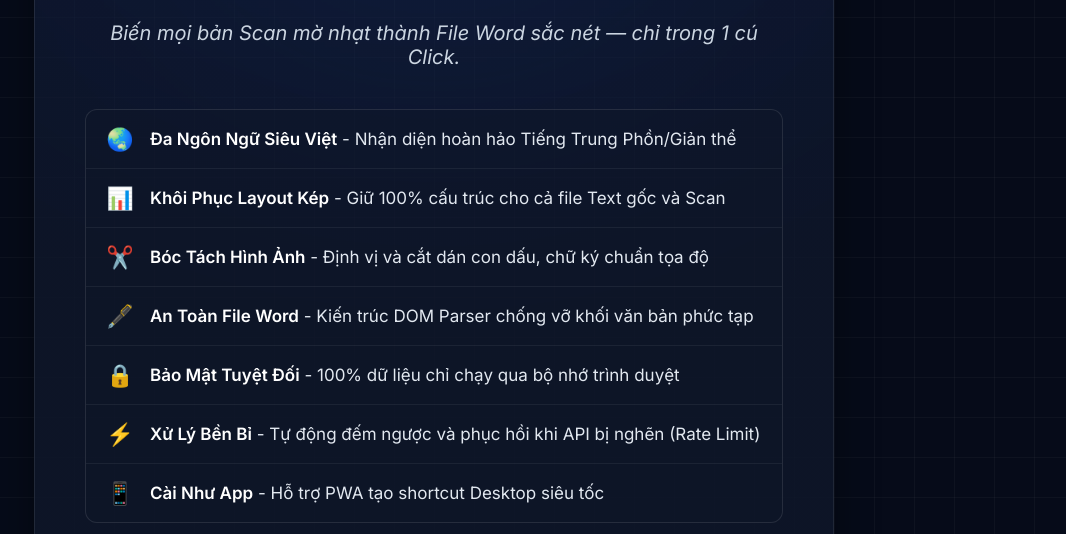
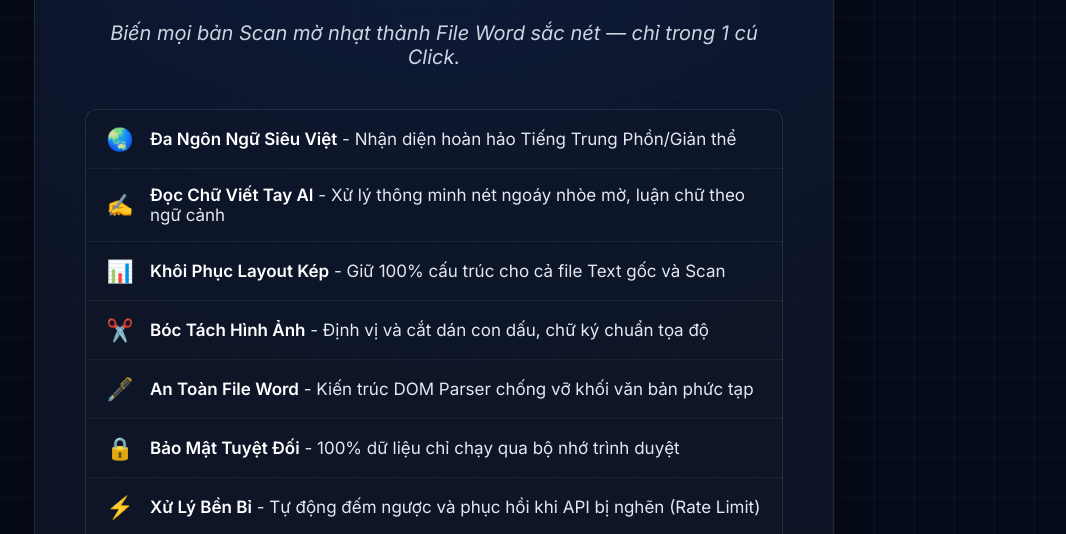
Before and after one commit to ducphan2201-dev/Ducphan-AIconvertPDFtoDoc, a website built with Vite: page banner_v122.html in a window 1280 px wide. Shown: the part 263-797 px from the top of the page, without its empty margins (206-1272 px from the left). Built offline with nearby package versions, Linux system fonts and the light colour scheme.

Commit message:
feat: enhance AI prompt for handwriting scanning and update feature banner

```diff
--- a/banner_v122.html
+++ b/banner_v122.html
@@ -199,6 +199,10 @@
           <span class="feature-text"><span class="feature-title">Đa Ngôn Ngữ Siêu Việt</span> - Nhận diện hoàn hảo Tiếng Trung Phồn/Giản thể</span>
         </div>
         <div class="feature-item">
+          <span class="feature-icon">✍️</span>
+          <span class="feature-text"><span class="feature-title">Đọc Chữ Viết Tay AI</span> - Xử lý thông minh nét ngoáy nhòe mờ, luận chữ theo ngữ cảnh</span>
+        </div>
+        <div class="feature-item">
           <span class="feature-icon">📊</span>
           <span class="feature-text"><span class="feature-title">Khôi Phục Layout Kép</span> - Giữ 100% cấu trúc cho cả file Text gốc và Scan</span>
         </div>
--- a/src/services/geminiService.js
+++ b/src/services/geminiService.js
@@ -14,6 +14,7 @@ QUY TẮC BẮT BUỘC:
    - Đoạn văn CANH ĐỀU 2 BÊN (Hợp đồng): Bọc trong tag <div align="justify">chữ</div>.
    - Chữ GẠCH CHÂN: Bọc trong tag <u>chữ</u>.
    - Chữ IN ĐẬM/IN NGHIÊNG: Dùng tag <b>chữ</b> và <i>chữ</i>.
+   - ĐỐI VỚI CHỮ VIẾT TAY: Phân tách nét chữ dính liền mờ nhòe. Dựa vào ngữ cảnh (Context) để phán đoán từ vựng ngoáy khó đọc. Giữ nguyên cấu trúc thụt lề của đoạn viết tay.
    - QUAN TRỌNG: ĐỂ THỤT LỀ, CHỈ DÙNG DẤU CÁCH (SPACE). NGHIÊM CẤM DÙNG MÃ HTML NHƯ "&nbsp;" HAY "&#160;". Nếu vi phạm toàn bộ file sẽ bị hỏng!
 3. KỸ THUẬT XỬ LÝ BẢNG BIỂU (NHÌN KỸ BẢN GỐC):
    - BẮT BUỘC PHẢI DÙNG MÃ HTML "<table>", "<tr>", "<th>", "<td>" CHO TẤT CẢ CÁC BẢNG BIỂU (Dù là đơn giản hay phức tạp).
```
Also changed, not shown: features_card_v122.png.
